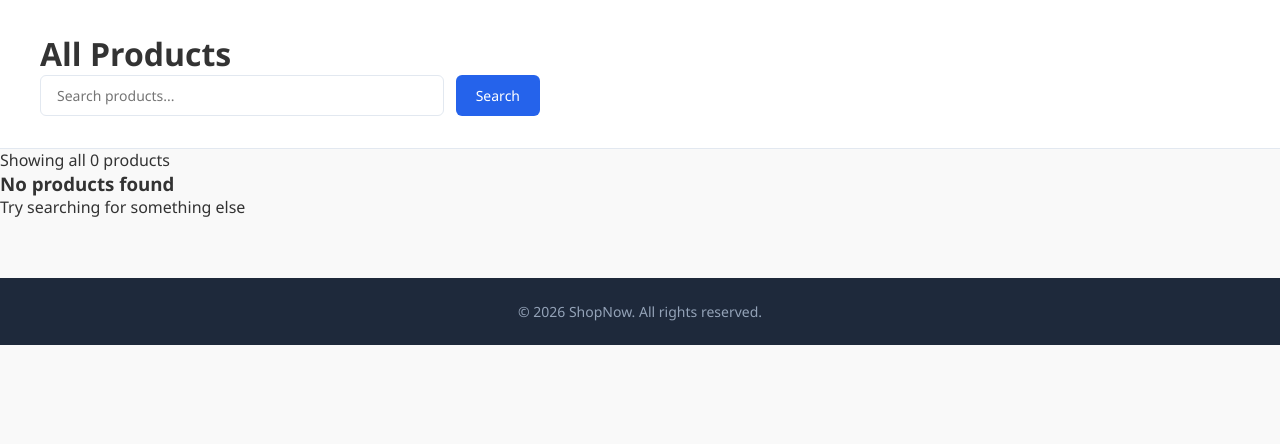
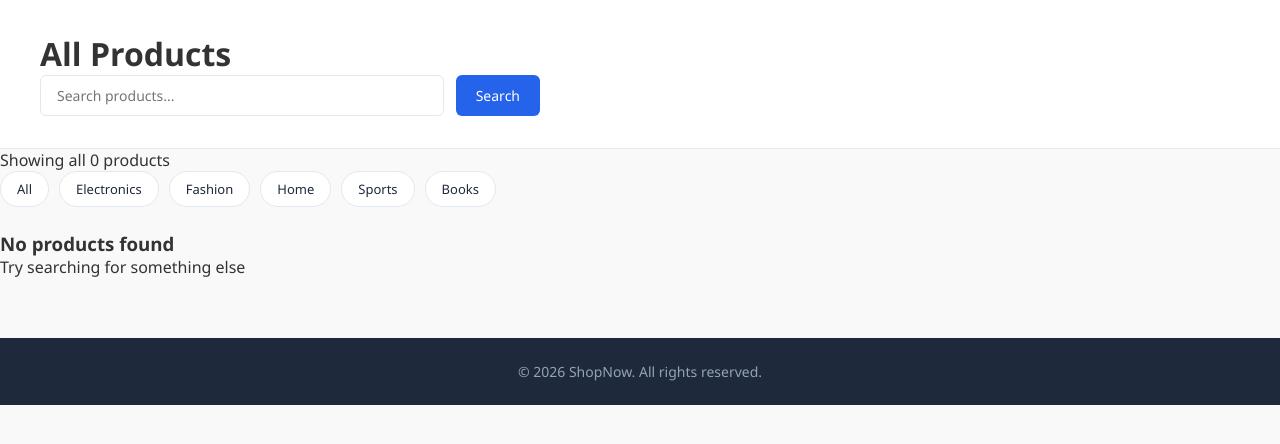
Before and after one commit to ainieworks/ecommerce-backend-design, a Django app: page /products/ in a window 1280 px wide. Shown: the part 68-512 px from the top of the page. Run offline with Django 5.2, Linux system fonts and the light colour scheme; data that the repository does not hold is empty.

Commit message:
Day 6: Polish product detail, add category filters, wire search bar, handle edge cases

```diff
--- a/store/views.py
+++ b/store/views.py
@@ -4,8 +4,8 @@ from .models import Product
 
 
 def home(request):
-    # Fetch first 4 products for featured section
-    featured_products = Product.objects.all()[:4]
+    # Show 4 products that are in stock for featured section
+    featured_products = Product.objects.filter(stock__gt=0)[:4]
     context = {
         'products': featured_products,
     }
--- a/templates/products.html
+++ b/templates/products.html
@@ -28,7 +28,39 @@
 {% else %}
 <p class="results-info">Showing all {{ products|length }} products</p>
 {% endif %}
-
+<!-- Category filter buttons -->
+<div style="display:flex; gap:10px; flex-wrap:wrap; margin-bottom:24px;">
+    <a href="{% url 'product_list' %}"
+       style="padding:8px 16px; border-radius:20px; border:1px solid #e2e8f0;
+              background:white; text-decoration:none; font-size:13px; color:#1e293b;">
+        All
+    </a>
+    <a href="{% url 'product_list' %}?q=electronics"
+       style="padding:8px 16px; border-radius:20px; border:1px solid #e2e8f0;
+              background:white; text-decoration:none; font-size:13px; color:#1e293b;">
+        Electronics
+    </a>
+    <a href="{% url 'product_list' %}?q=fashion"
+       style="padding:8px 16px; border-radius:20px; border:1px solid #e2e8f0;
+              background:white; text-decoration:none; font-size:13px; color:#1e293b;">
+        Fashion
+    </a>
+    <a href="{% url 'product_list' %}?q=home"
+       style="padding:8px 16px; border-radius:20px; border:1px solid #e2e8f0;
+              background:white; text-decoration:none; font-size:13px; color:#1e293b;">
+        Home
+    </a>
+    <a href="{% url 'product_list' %}?q=sports"
+       style="padding:8px 16px; border-radius:20px; border:1px solid #e2e8f0;
+              background:white; text-decoration:none; font-size:13px; color:#1e293b;">
+        Sports
+    </a>
+    <a href="{% url 'product_list' %}?q=books"
+       style="padding:8px 16px; border-radius:20px; border:1px solid #e2e8f0;
+              background:white; text-decoration:none; font-size:13px; color:#1e293b;">
+        Books
+    </a>
+</div>
     <!-- PRODUCT GRID — static for now, Week 2 makes it dynamic -->
     {% if products %}
 <div class="product-grid">
```
Also changed, not shown: templates/home.html (+5 -5 lines).
